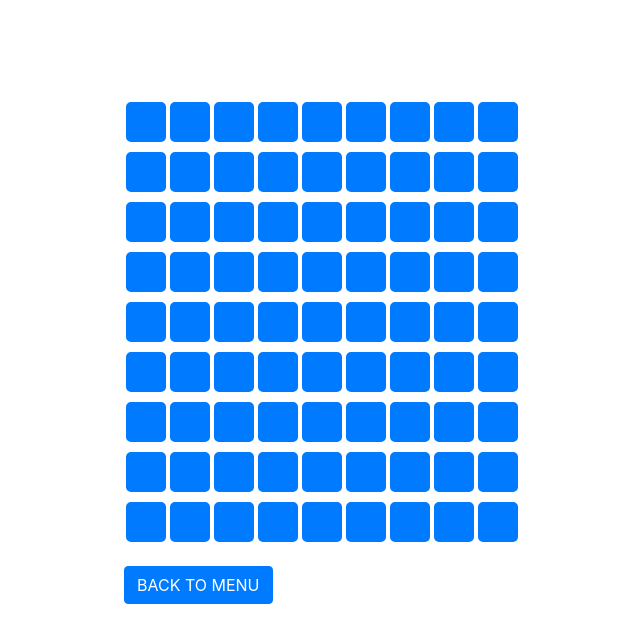
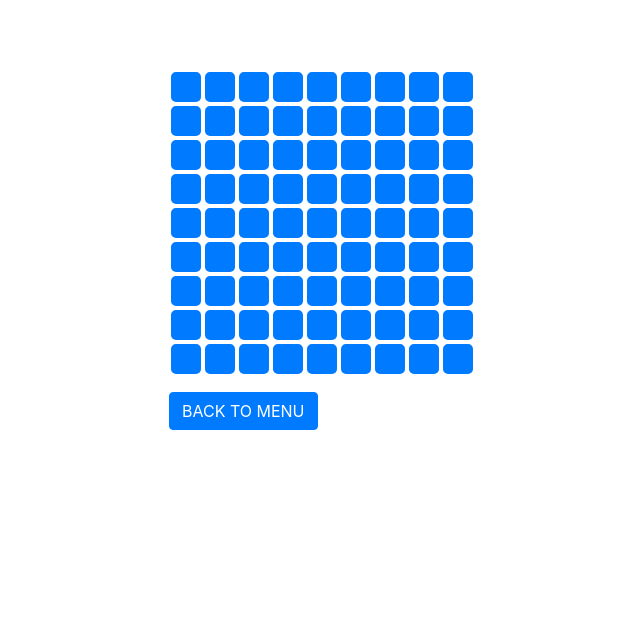
Before and after one commit to heakerson/JustMinesweeper, an Angular app: page /New in a window 1280 px wide. Both pictures are taken after a click on the button "NEW GAME!". Shown: the top 642 px of the page, without its empty margins (318-958 px from the left). Built offline with nearby package versions, Linux system fonts and the light colour scheme.

Commit message:
Finished basic game play and appearance

```diff
--- a/src/app/app.component.css
+++ b/src/app/app.component.css
@@ -1,3 +1,3 @@
 #AppContainer{
-    padding-top: 100px;
+    padding-top: 70px;
 }
--- /dev/null
+++ b/src/app/board/GameStatus.ts
@@ -0,0 +1,7 @@
+export enum GameStatus{
+    Reset,
+    Started,
+    Stopped,
+    Win,
+    Lose
+}
--- a/src/app/cell/CellModel.ts
+++ b/src/app/cell/CellModel.ts
@@ -1,36 +1,126 @@
 import { GridModel } from "../grid/GridModel";
+import { GameStatus } from "../board/GameStatus";
 
 export class CellModel{
+
     public IsSelected : boolean = false;
     public IsMine : boolean = false;
+    public IsFlagged : boolean = false;
+    public IsInitialCell : boolean = false;
     public Row : number = -1;
     public Column : number = -1;
     public Count : number = 0;
-    public Contents : string = " ";
-
-    private AdjacentCells : CellModel[];
+    public Contents : string = "-";
+    public AdjancentCellLocations : number[][] = [];
+    public AdjacentCells : CellModel[] = [];
     private Grid : GridModel;
 
     constructor(grid : GridModel, row : number, column : number){
         this.Grid = grid;
         this.Row = row;
         this.Column = column;
+
+        this.InitAdjacentCellLocations();
+    }
+
+    private InitAdjacentCellLocations(){
+
+        let InitAdjancentCellLocations : number[][] = [
+            [this.Row-1, this.Column-1],
+            [this.Row-1, this.Column],
+            [this.Row-1, this.Column+1],
+            [this.Row, this.Column-1],
+            [this.Row, this.Column+1],
+            [this.Row+1, this.Column-1],
+            [this.Row+1, this.Column],
+            [this.Row+1, this.Column+1],
+        ]
+
+        for(let location of InitAdjancentCellLocations){
+            let row : number = location[0];
+            let column : number = location[1];
+
+            if(this.Grid.IsValidCellLocation(row, column)){
+                this.AdjancentCellLocations.push(location)
+            }
+        }
     }
 
     public ClickCell(){
 
-        if(this.Grid.MineCount == 0){
-            this.Grid.GenerateMines(this.Grid.Board.Difficulty.MineCount, this.Row, this.Column);
+        if(this.IsClickable()){
+            this.IsSelected = true;
+
+            if(this.Grid.Board.GameStatus == GameStatus.Reset){
+                this.Grid.GenerateMines(this.Grid.Board.Difficulty.MineCount, this.Row, this.Column);
+                this.Grid.MinesGenerated = true;
+                this.IsInitialCell = true;
+                this.Grid.Board.Start();
+            }
+
+            this.Count = this.GetAdjacentMineCount();
+
+            if(this.IsMine){
+                this.Grid.Board.Lose();
+            }
+            else{
+
+                this.Contents = this.Count.toString();
+
+                if(this.Count == 0){
+
+                    for(let cell of this.AdjacentCells){
+                        if(!cell.IsMine && !cell.IsSelected){
+                            cell.ClickCell();
+                        }
+                    }
+                }
+            }
+        }
+    }
+
+    public IsClickable() : boolean{
+        return !this.IsSelected &&
+                !this.IsFlagged &&
+                this.Grid.Board.GameStatus != GameStatus.Lose &&
+                this.Grid.Board.GameStatus != GameStatus.Win &&
+                this.Grid.Board.GameStatus != GameStatus.Stopped
+    }
+
+    public RightClickCell(){
+
+        document.addEventListener("contextmenu", function (e) {
+            e.preventDefault();
+        }, false);
+
+        if(!this.IsSelected){
+            this.IsFlagged = !this.IsFlagged;
+            this.Grid.UpdateLocatedMines(this);
+        }
+    }
+
+    public GetAdjacentCells() : CellModel[]{
+        let adjCells : CellModel[] = [];
+
+        for(let location of this.AdjancentCellLocations){
+            let cell : CellModel = this.Grid.GetCell(location[0], location[1]);
+            this.AdjacentCells.push(cell);
         }
 
-        this.IsSelected = true;
-        this.Count = this.Grid.GetAdjacentMineCount(this.Row, this.Column);
+        return this.AdjacentCells;
+    }
 
-        if(this.IsMine){
-            this.Contents = "X"
+    public GetAdjacentMineCount() : number{
+
+        let count : number = 0;
+        let adjCells : CellModel[] = this.GetAdjacentCells();
+
+        for(let cell of adjCells){
+            if(cell.IsMine){
+                count++;
+            }
         }
-        else if(this.Count != 0){
-            this.Contents = this.Count.toString();
-        }
+
+        return count;
     }
 }
--- a/src/app/cell/cell.component.css
+++ b/src/app/cell/cell.component.css
@@ -1,16 +1,37 @@
 .cell-container{
-    width: 40px;
-    height: 40px;
+    width: 30px;
+    height: 30px;
     display: inline-block;
     margin: 2px;
     border-radius: 5px;
     border: 2px solid #007bff;
+    color: #007bff;
 }
 
 .cell-container:hover{
     border: 2px solid fuchsia;
+    cursor: pointer;
+}
+
+.is-selected{
+    background-color: fuchsia !important;
+    color:white !important;
+    border: 2px solid fuchsia;
+}
+
+.is-empty{
+    color: fuchsia !important;
 }
 
 .is-mine{
     background-color: red !important;
+    border: 2px solid red;
 }
+
+.is-flagged{
+    color: black;
+}
+
+.is-mine:hover{
+    border: 2px solid red;
+}
--- a/src/app/cell/cell.component.html
+++ b/src/app/cell/cell.component.html
@@ -1,11 +1,12 @@
-<div [class.is-mine]="Model.IsMine" class="cell-container bg-primary text-light" (click)="ClickCell()">
-  {{Model.Contents}}
-  <!-- <div *ngIf="Model.IsSelected">
-    <div *ngIf="Model.IsMine; else DisplayCount">
-      X
-    </div>
-    <ng-template #DisplayCount>
-      {{Model.Count}}
-    </ng-template>
-  </div> -->
+<div [class.is-mine]="Model.IsMine && Model.IsSelected"
+    [class.is-selected]="Model.IsSelected"
+    [class.is-empty]="Model.Count == 0 && Model.IsSelected && !Model.IsMine"
+    [class.is-flagged]="Model.IsFlagged"
+    class="cell-container bg-primary text-center" (contextmenu)="RightClickCell()" (click)="ClickCell()">
+
+    <span *ngIf="Model.IsSelected && !Model.IsMine; else icon">
+      {{Model.Contents}}
+    </span>
+    <ng-template #icon><i class="fas fa-bomb"></i></ng-template>
+
 </div>
--- a/src/app/cell/cell.component.ts
+++ b/src/app/cell/cell.component.ts
@@ -19,4 +19,8 @@ export class CellComponent implements OnInit {
     this.Model.ClickCell();
   }
 
+  RightClickCell(){
+    this.Model.RightClickCell();
+  }
+
 }
--- a/src/app/counter/CounterModel.ts
+++ b/src/app/counter/CounterModel.ts
@@ -1,5 +1,9 @@
 export class CounterModel{
     public Count : number = 0;
+
+    constructor(startingCount : number){
+        this.Count = startingCount;
+    }
 
     public Reset(initCount : number){
         this.Count = initCount;
--- a/src/app/grid/GridModel.ts
+++ b/src/app/grid/GridModel.ts
@@ -8,12 +8,14 @@ export class GridModel{
     public Board : BoardModel;
     public Rows : number = 0;
     public Columns : number = 0;
+    public MinesGenerated : boolean = false;
+    public MinesLocated : number = 0;
 
     constructor(rows : number, columns : number, board : BoardModel){
-        this.InitCells(rows, columns);
         this.Board = board;
         this.Rows = rows;
         this.Columns = columns;
+        this.InitCells(rows, columns);
     }
 
     InitCells(rows : number, columns : number){
@@ -36,21 +38,17 @@ export class GridModel{
     public GenerateMines(mineCount : number, avoidRow : number, avoidColumn : number){
 
         this.MineCount = mineCount;
-            //console.log("mine count: " + mineCount);
-
         let counter : number = 0;
 
         while(counter < this.MineCount){
 
-            let rowIndex : number = Math.floor((Math.random() * this.Rows) + 1);
-            let columnIndex : number = Math.floor((Math.random() * this.Columns) + 1);
-            //console.log("generated row: " + rowIndex + " generated column: " + columnIndex);
+            let rowIndex : number = Math.floor((Math.random() * this.Rows));
+            let columnIndex : number = Math.floor((Math.random() * this.Columns));
 
             if(this.IsValidMineLocation(rowIndex, columnIndex, avoidRow, avoidColumn)){
                 let cell : CellModel = this.GetCell(rowIndex, columnIndex);
                 cell.IsMine = true;
                 counter++;
-                    //console.log("counter: " + counter);
             }
         }
     }
@@ -69,13 +67,32 @@ export class GridModel{
         return true;
     }
 
+    public IsValidCellLocation(rowIndex: number, columnIndex: number) : boolean{
+
+        if(rowIndex < 0 || columnIndex < 0){
+            return false;
+        }
+        else if(rowIndex > (this.Rows-1)){
+            return false;
+        }
+        else if(columnIndex > (this.Columns-1)){
+            return false;
+        }
+
+        return true;
+    }
+
     public GetCell(rowIndex: number, columnIndex : number) : CellModel{
-        let row = this.CellArray[rowIndex-1];
-        let cell : CellModel = row[columnIndex-1];
+        let row = this.CellArray[rowIndex];
+        let cell : CellModel = row[columnIndex];
         return cell;
     }
 
-    public GetAdjacentMineCount(rowIndex : number, columnIndex : number) : number {
-        return 3;
+    public UpdateLocatedMines(flaggedCell : CellModel){
+        this.Board.UpdateLocatedMines(flaggedCell);
+    }
+
+    public Reset(){
+
     }
 }
--- a/src/app/grid/grid.component.css
+++ b/src/app/grid/grid.component.css
@@ -1,3 +1,11 @@
 .grid-container{
 
 }
+
+.grid-row{
+    height: 34px !important;
+}
+
+app-cell{
+    display: inline-block;
+}
--- a/src/app/grid/grid.component.html
+++ b/src/app/grid/grid.component.html
@@ -1,6 +1,6 @@
 <div class="grid-container">
     <div class="d-flex flex-column">
-      <div *ngFor="let row of Model.CellArray" class="flex-row">
+      <div *ngFor="let row of Model.CellArray" class="grid-row">
         <app-cell *ngFor="let cell of row" [Model]="cell"></app-cell>
       </div>
     </div>
--- a/src/app/new-game/DifficultyType.ts
+++ b/src/app/new-game/DifficultyType.ts
@@ -30,6 +30,7 @@ export class Difficulty {
             case DifficultyType.Expert:
                 this.Rows = 16;
                 this.Columns = 30;
+                this.MineCount = 99;
                 break;
             case DifficultyType.Custom:
                 this.Rows = rows;
```
Also changed, not shown: src/app/board/BoardModel.ts (+42 -4 lines).
